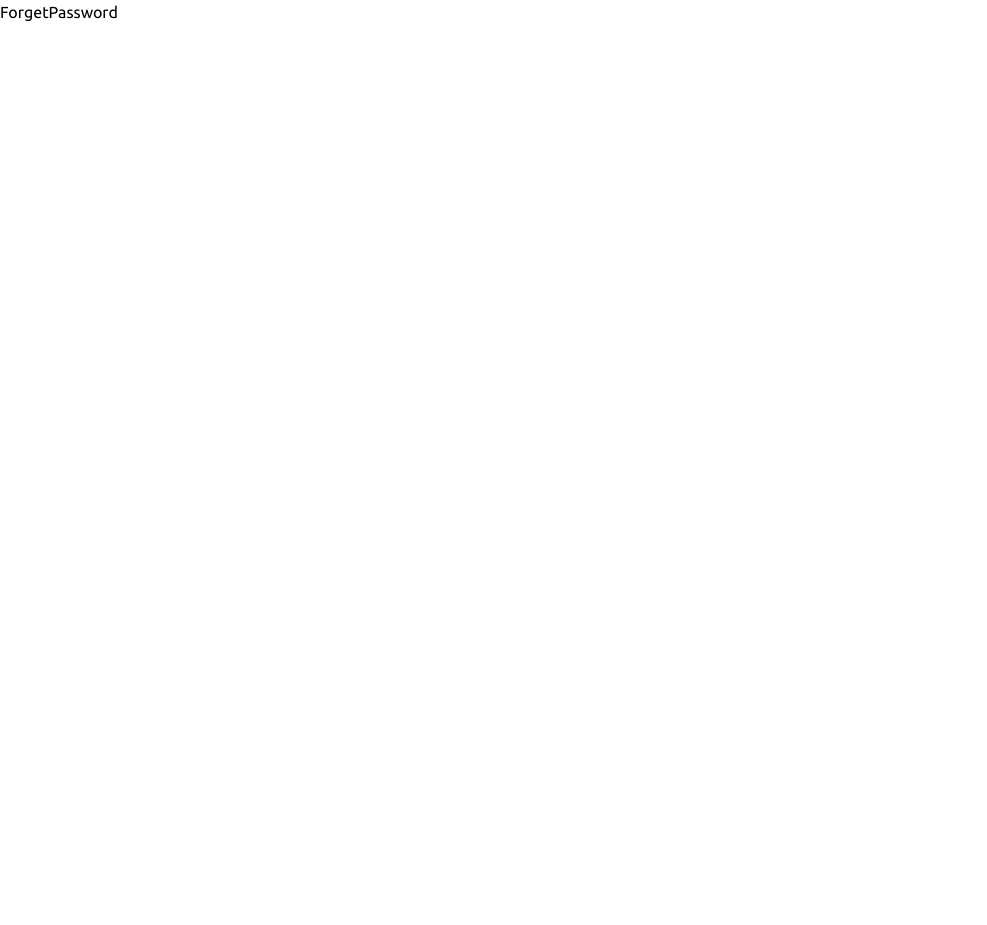
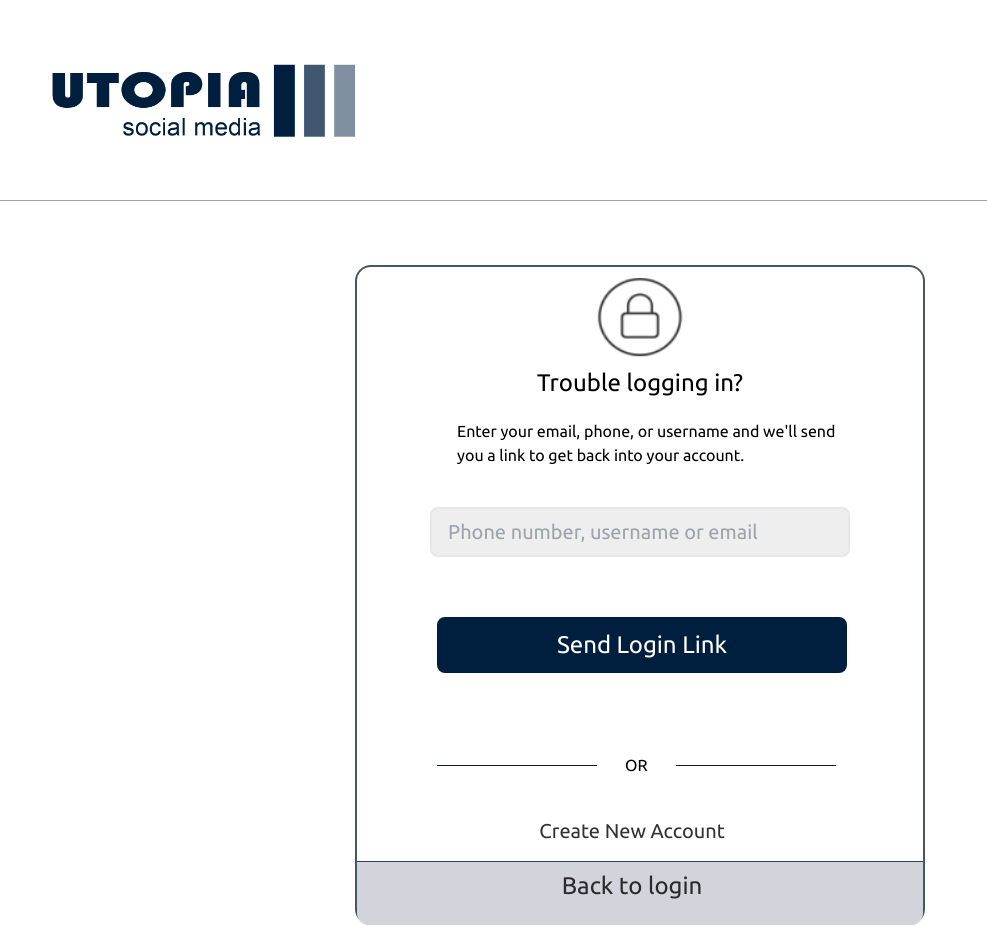
Before and after one commit to tritailk65/Utopia_APP, a React (Create React App) app: page /forget-password in a window 1280 px wide. Shown: the whole page, without its empty margins (0-987 px from the left). Before the commit the page ends 800 px from the top, so only its background shows below. Built offline with nearby package versions, Linux system fonts and the light colour scheme.

Commit message:
trang quen mk fe

```diff
--- /dev/null
+++ b/src/pages/ForgetPassword/ForgetPassword.css
@@ -0,0 +1,3 @@
+.group:focus-within {
+    border: 2px solid #9b9a9a; /* Đổi màu và kích thước border theo mong muốn */
+}
--- a/src/pages/ForgetPassword/ForgetPassword.tsx
+++ b/src/pages/ForgetPassword/ForgetPassword.tsx
@@ -1,9 +1,59 @@
-import React from 'react'
+import logo1 from '../../assets/image/logo/logo1.png';
+import khoa from '../../assets/image/khoa.png'
+import './ForgetPassword.css';
+import useInput from '../../hooks/useInput';
+import { Link } from 'react-router-dom';
+function ForgetPassword() {
+    const { formData, handleInputChange } = useInput({
+        username: '',
+    });
 
-function ForgetPassword() {
-  return (
-    <div>ForgetPassword</div>
-  )
+    return (
+
+        <div className="min-h-full w-full">
+            <img src={logo1} className="w-[400px] h-[200px]" alt="img" />
+            <div className="border-t border-gray-400 mt-0"></div>
+            <div className="w-[570px] h-[660px]  m-auto mt-16  border-slate-600 med-border ">
+                <img src={khoa} className="w-[100px] h-[100px] m-auto" alt="img" />
+                <div>
+                  <h1 className="text-2xl flex items-center justify-center">Trouble logging in?</h1>
+                </div>
+                <div>
+                  <p className="ml-[100px] mt-5 mb-10 w-[400px]">Enter your email, phone, or username and we'll send you a link to get back into your account.</p>
+                </div>
+                <div className="group bg-[#efeeee] w-[420px]  m-auto mb-8 h-[50px]  px-4 py-1  transition-all sm-border">
+                    <input
+                        className="bg-transparent w-full h-full text-xl outline-none"
+                        type="text"
+                        name="username"
+                        placeholder="Phone number, username or email"
+                        value={formData.username}
+                        onChange={handleInputChange}
+                    />
+                </div>
+
+                <button className="bg-dark-blue border-dark-blue transition sm-border text-white text-2xl w-[410px] m-auto  h-14 mt-7 ml-20 hover:bg-white hover:text-dark-blue">
+                    Send Login Link
+                </button>
+                <div className="flex items-center mt-20 ml-20">
+                  <div className="w-40 border-t border-gray-900"></div>
+                  <div className="mx-7 text-1xl">OR</div>
+                  <div className="w-40 border-t border-gray-900"></div>
+                </div>
+
+                <Link to={'/forget-password'} className="flex items-center justify-center mr-24">
+                    <h3 className="text-xl ml-20 mt-10 opacity-80 cursor-pointer hover:opacity-100 ">Create New Account</h3>
+                </Link>
+                <div className="border-t border-gray-700 mt-4 bg-gray-300 h-16 rounded-b-xl">
+                  <Link to='/login' className="flex items-center justify-center mr-24">
+                  <h1 className='ml-20 mt-2 text-2xl opacity-80 cursor-pointer hover:opacity-100'>Back to login</h1>
+                  </Link>
+                </div>
+
+            </div>
+
+        </div>
+    );
 }
 
-export default ForgetPassword
+export default ForgetPassword;
--- a/src/pages/Login/Login.tsx
+++ b/src/pages/Login/Login.tsx
@@ -34,11 +34,11 @@ function Login() {
                     />
                 </div>
 
-                <button className="bg-dark-blue border-dark-blue transition sm-border text-white text-2xl w-[420px] m-auto  h-14 mt-7 hover:bg-white hover:text-dark-blue">
+                <button className="bg-dark-blue border-dark-blue transition sm-border text-white text-2xl w-[420px] m-auto  h-14 mt-7 ml-20 hover:bg-white hover:text-dark-blue">
                     Login
                 </button>
                 <Link to={'/forget-password'}>
-                    <h3 className="text-xl mt-10 opacity-80 cursor-pointer hover:opacity-100 ">Forgot password?</h3>
+                    <h3 className="text-xl ml-20 mt-10 opacity-80 cursor-pointer hover:opacity-100 ">Forgot password?</h3>
                 </Link>
             </div>
             <div className="w-[570px] h-[100px]  m-auto mt-10 rounded-2xl border-slate-600 border-2 flex-all-center">
```
Also changed, not shown: src/assets/image/khoa.png (added).
